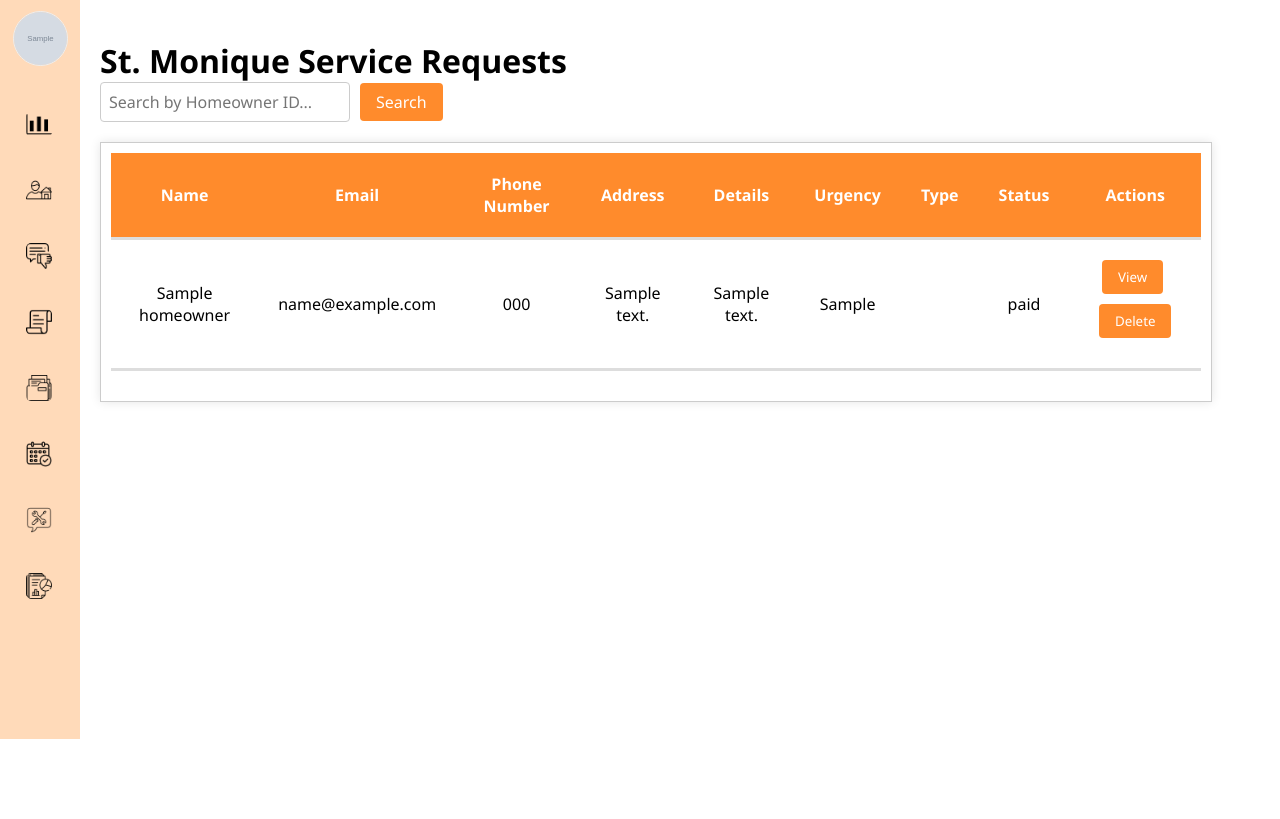
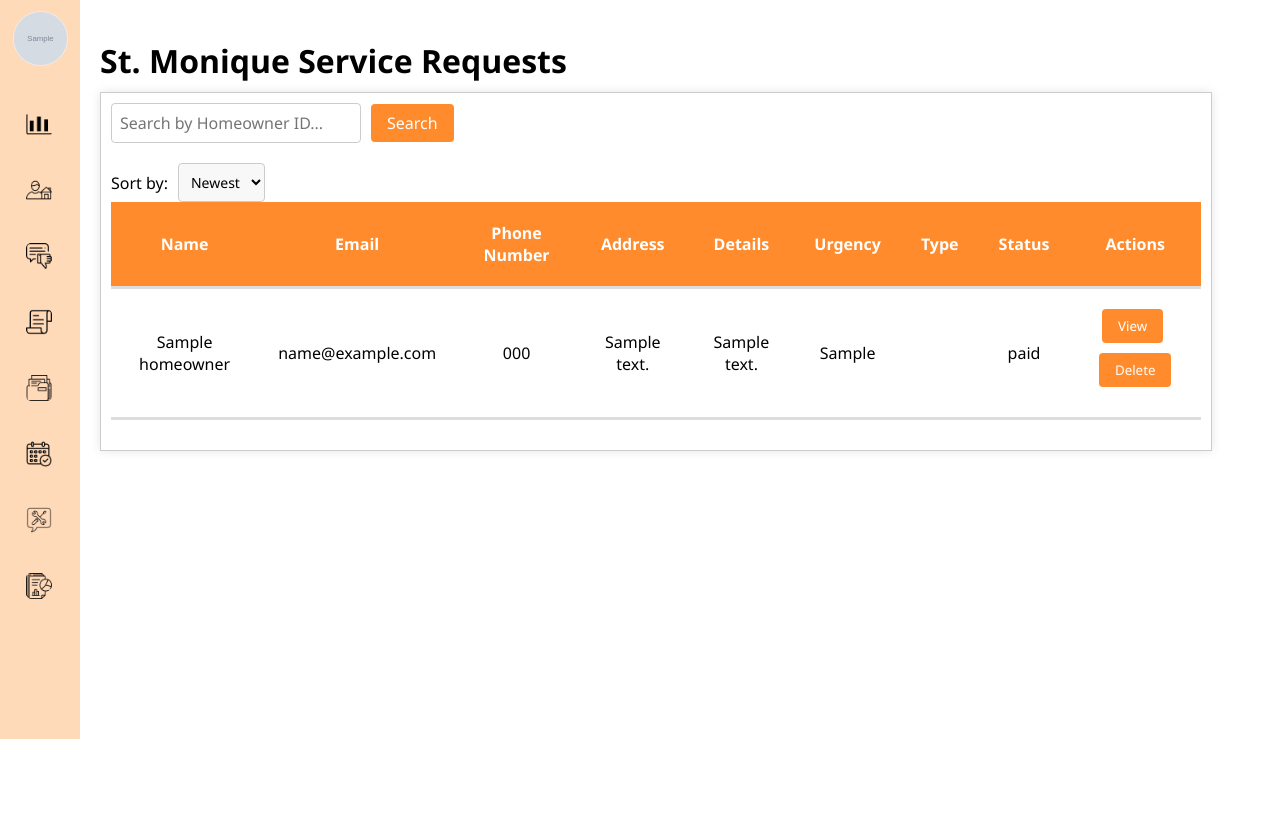
Before and after one commit to pazoritgascainta/Latestforonline, a PHP site: page /serviceadmin.php in a window 1280 px wide. Shown: the part 61-880 px from the top of the page. Run offline with PHP 8.4, Linux system fonts and the light colour scheme; the visitor is signed in with stand-in values (Sample User, id 1); tables that the repository leaves empty or names only in its code hold one stand-in row (values such as "Sample post"); grey boxes marked "Sample" are stand-in pictures.

Commit message:
admin sorting done

```diff
--- a/Serviceadmin.css
+++ b/Serviceadmin.css
@@ -20,7 +20,26 @@
     background-color: #f9f9f9;
     overflow-y: auto;
 }
+.sort-form {
+    display: inline-flex;
+    align-items: center;
+    gap: 10px; /* Spacing between elements */
+}
 
+.sort-form select {
+    padding: 8px;
+    font-size: 14px;
+    border: 1px solid #ccc;
+    border-radius: 4px;
+    background-color: #f8f8f8;
+    outline: none;
+    cursor: pointer;
+    transition: border-color 0.3s;
+}
+
+.sort-form select:focus {
+    border-color: #007bff; /* Change border color on focus */
+}
 /* Table styles */
 .table {
     width: 100%;
--- a/pending.php
+++ b/pending.php
@@ -69,6 +69,7 @@
                 <button onclick="history.back()" class="back-button">Go Back</button>
 
                 <br>
+
                 <table class="table">
                     <thead>
                         <tr>
@@ -77,7 +78,7 @@
                             <th>Due Date</th>
                             <th>Status</th> <!-- Status Column -->
                             <th>Monthly Due</th>
-                            <th>Paid Date</th>
+                            <th>Last Paid Date</th>
                             <th>Actions</th>
                         </tr>
                     </thead>
--- a/serviceadmin.php
+++ b/serviceadmin.php
@@ -27,6 +26,13 @@
 
 // Search query
 $search_query = isset($_GET['search']) ? $_GET['search'] : '';
+
+// Sort order
+$sort_order = isset($_GET['sort']) ? $_GET['sort'] : 'newest'; // Default sorting
+$allowed_sort_orders = ['newest', 'oldest'];
+if (!in_array($sort_order, $allowed_sort_orders)) {
+    $sort_order = 'newest'; // Fallback to default if invalid
+}
 
 // Base SQL query
 $sql = "
@@ -51,6 +57,10 @@
 if (!empty($search_query)) {
     $sql .= " WHERE sr.homeowner_id = " . intval($search_query); // Use prepared statements for production
 }
+
+// Add sorting to the query
+$order_by = ($sort_order === 'oldest') ? 'sr.created_at ASC' : 'sr.created_at DESC'; // Assuming `created_at` is the timestamp field
+$sql .= " ORDER BY $order_by";
 
 // Get the total number of records
 $total_result = $conn->query($sql);
@@ -82,20 +92,24 @@
 <body>
     <?php include 'sidebar.php'; ?>
     <div class="main-content">
-   <!-- Search Form -->
         <h1>St. Monique Service Requests</h1>
 
+        <div class="container">
             <!-- Search Form -->
             <form method="GET" action="serviceadmin.php" class="search-form">
                 <input type="number" name="search" value="<?= htmlspecialchars($search_query) ?>" placeholder="Search by Homeowner ID...">
                 <button type="submit">Search</button>
             </form>
 
-
-
-        <div class="container">
-
-        <!-- Content Area for displaying requests -->
+            <!-- Sort Form -->
+            <form method="GET" action="serviceadmin.php" class="sort-form">
+                <input type="hidden" name="search" value="<?= htmlspecialchars($search_query) ?>">
+                <label for="sort">Sort by:</label>
+                <select name="sort" id="sort" onchange="this.form.submit()">
+                    <option value="newest" <?= ($sort_order === 'newest') ? 'selected' : '' ?>>Newest</option>
+                    <option value="oldest" <?= ($sort_order === 'oldest') ? 'selected' : '' ?>>Oldest</option>
+                </select>
+            </form>
 
             <table id="requestsTable" class="table">
                 <thead>
@@ -154,6 +165,7 @@
                         <form method="GET" action="serviceadmin.php" style="display: inline;">
                             <input type="hidden" name="page" value="<?= $current_page - 1 ?>">
                             <input type="hidden" name="search" value="<?= htmlspecialchars($search_query) ?>">
+                            <input type="hidden" name="sort" value="<?= htmlspecialchars($sort_order) ?>">
                             <button type="submit" class="btn">&lt;</button>
                         </form>
                     <?php endif; ?>
@@ -162,12 +174,13 @@
                     <form method="GET" action="serviceadmin.php" style="display: inline;">
                         <input type="number" name="page" value="<?= $current_page ?>" min="1" max="<?= $total_pages ?>" class="pagination-input">
                         <input type="hidden" name="search" value="<?= htmlspecialchars($search_query) ?>">
+                        <input type="hidden" name="sort" value="<?= htmlspecialchars($sort_order) ?>">
                     </form>
 
                     <!-- "of" text and last page link -->
                     <?php if ($total_pages > 1): ?>
                         <span>of</span>
-                    <a href="serviceadmin.php?page=<?= $total_pages ?>&search=<?= htmlspecialchars($search_query) ?>" class="page-link <?= ($current_page == $total_pages) ? 'active' : '' ?>"><?= $total_pages ?></a>
+                        <a href="serviceadmin.php?page=<?= $total_pages ?>&search=<?= htmlspecialchars($search_query) ?>&sort=<?= htmlspecialchars($sort_order) ?>" class="page-link <?= ($current_page == $total_pages) ? 'active' : '' ?>"><?= $total_pages ?></a>
                     <?php endif; ?>
 
                     <!-- Next button -->
@@ -175,11 +188,13 @@
                         <form method="GET" action="serviceadmin.php" style="display: inline;">
                             <input type="hidden" name="page" value="<?= $current_page + 1 ?>">
                             <input type="hidden" name="search" value="<?= htmlspecialchars($search_query) ?>">
+                            <input type="hidden" name="sort" value="<?= htmlspecialchars($sort_order) ?>">
                             <button type="submit" class="btn">&gt;</button>
                         </form>
                     <?php endif; ?>
                 <?php endif; ?>
             </div>
         </div>
+    </div>
 </body>
 </html>
```
Also changed, not shown: other parts of serviceadmin.php (+12 -16 lines), archive.php (+23 -8 lines), deliquents.php (+30 -25 lines), recordingadmin.css (+19 -0 lines), recent_paid.php (line endings or trailing spaces). Lines whose indentation alone changed are shown as unchanged.
